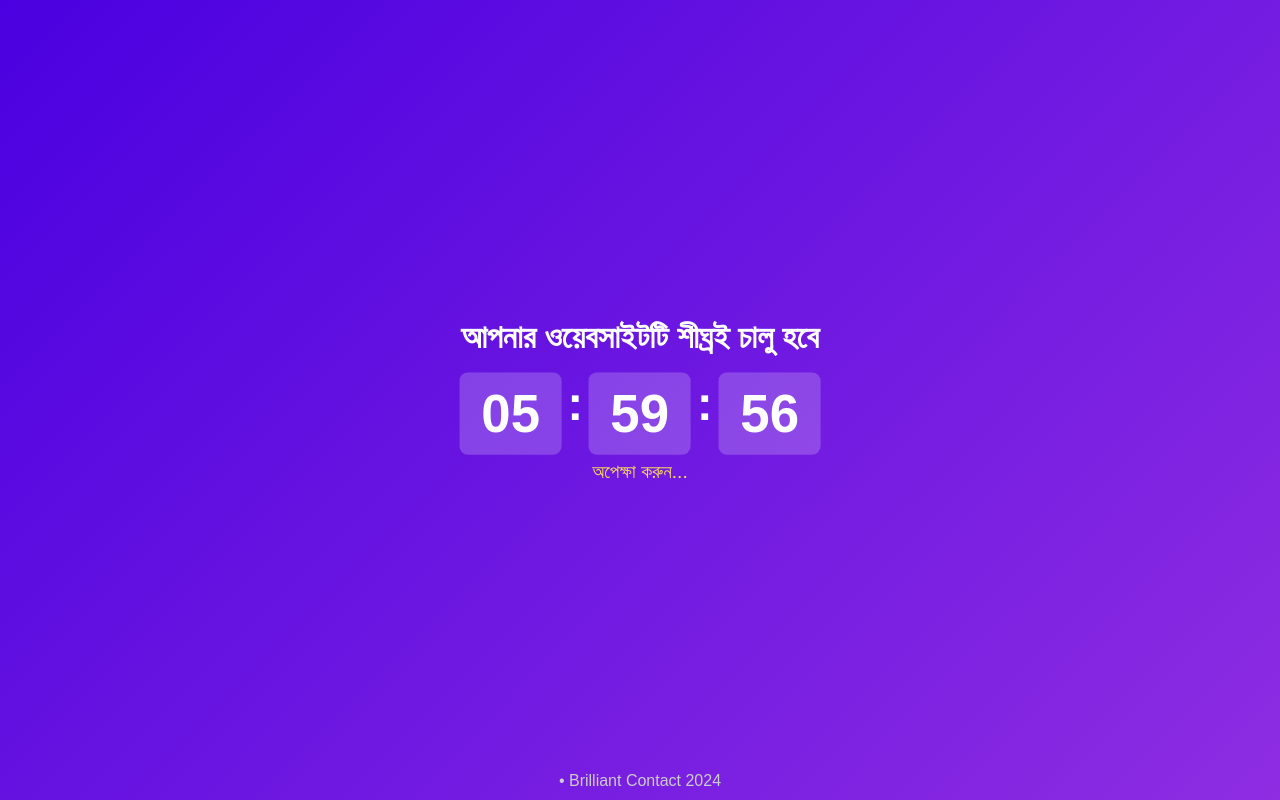
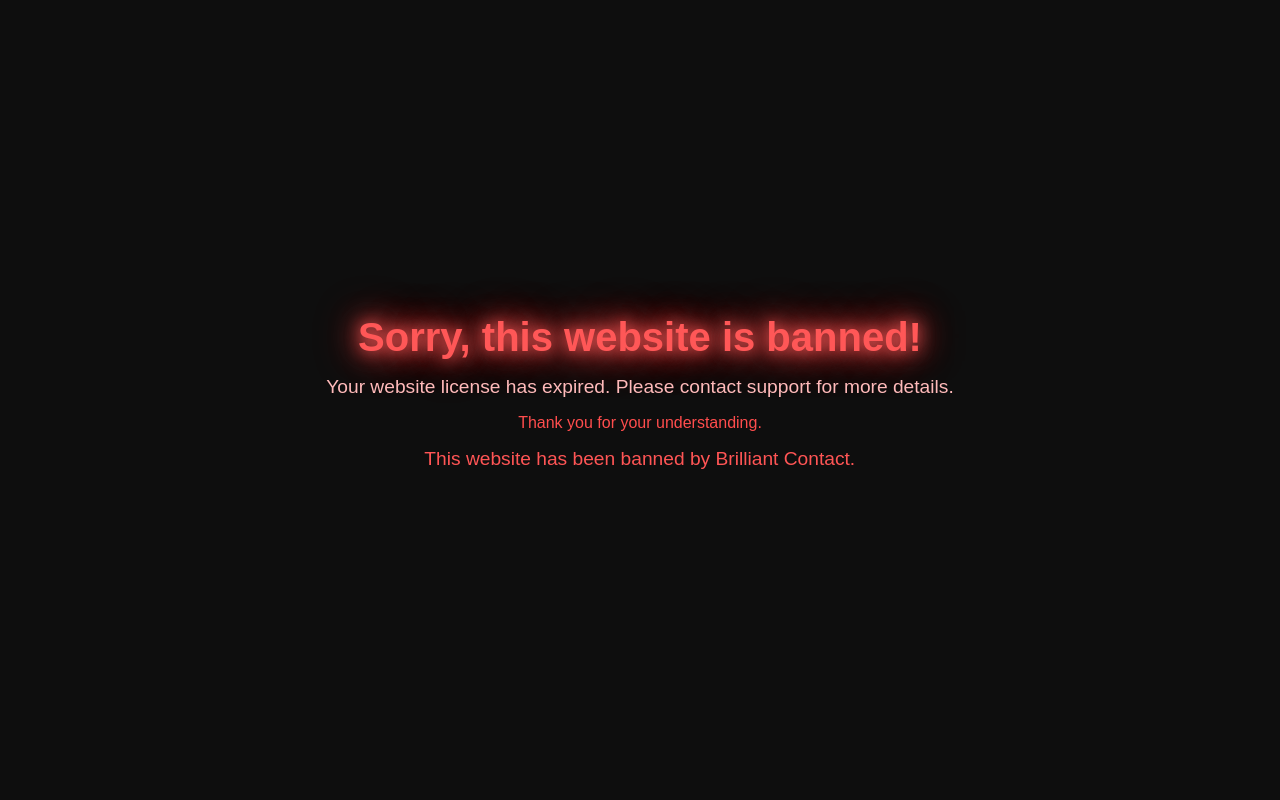
Before and after one commit to brillianttopup/rasel.com, a plain HTML site: page index.html in a window 1280 px wide. Drawn offline with Linux system fonts and the light colour scheme.

Commit message:
Update index.html

```diff
--- a/index.html
+++ b/index.html
@@ -3,114 +3,121 @@
 <head>
     <meta charset="UTF-8">
     <meta name="viewport" content="width=device-width, initial-scale=1.0">
-  <title>Website Launching Soon</title>
+    <title>Website Banned</title>
     <style>
-    /* CSS কোড */
+        * {
+            margin: 0;
+            padding: 0;
+            box-sizing: border-box;
+        }
+
         body {
             display: flex;
+            justify-content: center;
             align-items: center;
-      justify-content: center;
-      flex-direction: column;
             height: 100vh;
-      margin: 0;
+            background-color: #0e0e0e;
+            color: #ff4d4d;
             font-family: Arial, sans-serif;
-      background: linear-gradient(135deg, #4A00E0, #8E2DE2);
-      color: #ffffff;
             overflow: hidden;
         }
 
-    #countdown {
+        .container {
             text-align: center;
             animation: fadeIn 2s ease-in-out;
+            max-width: 80%;
         }
 
         h1 {
-      font-size: 2em;
-      margin-bottom: 20px;
-      animation: bounce 2s infinite;
-    }
-
-    #timer {
-      font-size: 3em;
-      font-weight: bold;
-      display: flex;
-      justify-content: center;
-      gap: 10px;
-    }
-
-    #timer span {
-      background-color: rgba(255, 255, 255, 0.2);
-      padding: 10px 20px;
-      border-radius: 8px;
-      animation: pulse 1s infinite alternate;
+            font-size: 2.5rem;
+            margin-bottom: 1rem;
+            animation: glow 2s ease-in-out infinite alternate, bounceIn 1s ease-in-out;
+            color: #ff5757;
+            text-shadow: 0 0 10px #ff4d4d, 0 0 20px #ff4d4d;
         }
 
         p {
-      color: #ffde59;
-      font-size: 1.2em;
-      margin-top: 10px;
+            font-size: 1.2rem;
+            color: #ffbaba;
+            margin-bottom: 1rem;
+            animation: fadeInUp 1.5s ease-in-out forwards, shake 1s ease-in-out 3s infinite;
         }
 
-    /* Footer Style */
-    #footer {
-      position: absolute;
-      bottom: 10px;
-      color: #cccccc;
-      font-size: 1em;
+        .note {
+            font-size: 1rem;
+            color: #f08;
+            animation: colorShift 5s infinite, slideIn 2s ease-in-out;
         }
 
-    /* Keyframes for animations */
+        .banned-by {
+            font-size: 1.2rem;
+            color: #ff9999;
+            margin-top: 1rem;
+            animation: bounceIn 2s ease-in-out forwards, colorShift 3s infinite;
+        }
+
         @keyframes fadeIn {
             0% { opacity: 0; }
             100% { opacity: 1; }
         }
 
-    @keyframes bounce {
-      0%, 20%, 50%, 80%, 100% { transform: translateY(0); }
-      40% { transform: translateY(-20px); }
-      60% { transform: translateY(-10px); }
+        @keyframes glow {
+            0% { text-shadow: 0 0 10px #ff4d4d, 0 0 20px #ff4d4d, 0 0 30px #ff1a1a; }
+            100% { text-shadow: 0 0 20px #ff7575, 0 0 40px #ff4d4d, 0 0 60px #ff1a1a; }
         }
 
-    @keyframes pulse {
-      from { transform: scale(1); }
-      to { transform: scale(1.1); }
+        @keyframes bounceIn {
+            0% { transform: scale(0.5); opacity: 0; }
+            60% { transform: scale(1.2); opacity: 1; }
+            100% { transform: scale(1); }
+        }
+
+        @keyframes fadeInUp {
+            0% { transform: translateY(30px); opacity: 0; }
+            100% { transform: translateY(0); opacity: 1; }
+        }
+
+        @keyframes shake {
+            0%, 100% { transform: translateX(0); }
+            25% { transform: translateX(-5px); }
+            75% { transform: translateX(5px); }
+        }
+
+        @keyframes colorShift {
+            0% { color: #ff4d4d; }
+            25% { color: #ff6666; }
+            50% { color: #ffbaba; }
+            75% { color: #ff4d4d; }
+            100% { color: #ffbaba; }
+        }
+
+        @keyframes slideIn {
+            0% { transform: translateY(20px); opacity: 0; }
+            100% { transform: translateY(0); opacity: 1; }
         }
     </style>
 </head>
 <body>
-  <!-- HTML কোড -->
-  <div id="countdown">
-    <h1>আপনার ওয়েবসাইটটি শীঘ্রই চালু হবে</h1>
-    <div id="timer">
-      <span id="hours">06</span>:<span id="minutes">00</span>:<span id="seconds">00</span>
-    </div>
-    <p>অপেক্ষা করুন...</p>
+    <div class="container">
+        <h1>Sorry, this website is banned!</h1>
+        <p>Your website license has expired. Please contact support for more details.</p>
+        <p class="note">Thank you for your understanding.</p>
+        <p class="banned-by">This website has been banned by Brilliant Contact.</p>
     </div>
 
-  <!-- Footer Text -->
-  <div id="footer">• Brilliant Contact 2024</div>
+    <!-- Audio player for sound effect -->
+    <audio id="bannedSound" src="https://www.soundjay.com/button/sounds/beep-07.mp3" preload="auto"></audio>
 
     <script>
-    // JavaScript কোড
-    let countdownTime = 21600; // ৬ ঘণ্টা = ২১৬০০ সেকেন্ড
+        // Play sound when the page loads
+        document.addEventListener("DOMContentLoaded", () => {
+            const audio = document.getElementById("bannedSound");
+            audio.play();
 
-    function updateCountdown() {
-      const hours = Math.floor(countdownTime / 3600);
-      const minutes = Math.floor((countdownTime % 3600) / 60);
-      const seconds = countdownTime % 60;
-
-      document.getElementById("hours").textContent = hours.toString().padStart(2, '0');
-      document.getElementById("minutes").textContent = minutes.toString().padStart(2, '0');
-      document.getElementById("seconds").textContent = seconds.toString().padStart(2, '0');
-
-      if (countdownTime > 0) {
-        countdownTime--;
-      } else {
-        document.getElementById("countdown").innerHTML = "<h1>ওয়েবসাইট চালু হয়েছে!</h1>";
-      }
-    }
-
-    setInterval(updateCountdown, 1000);
+            setTimeout(() => {
+                document.querySelector(".container").classList.add("shake");
+            }, 4000);
+        });
     </script>
 </body>
 </html>
```
Lines whose indentation alone changed are shown as unchanged.
